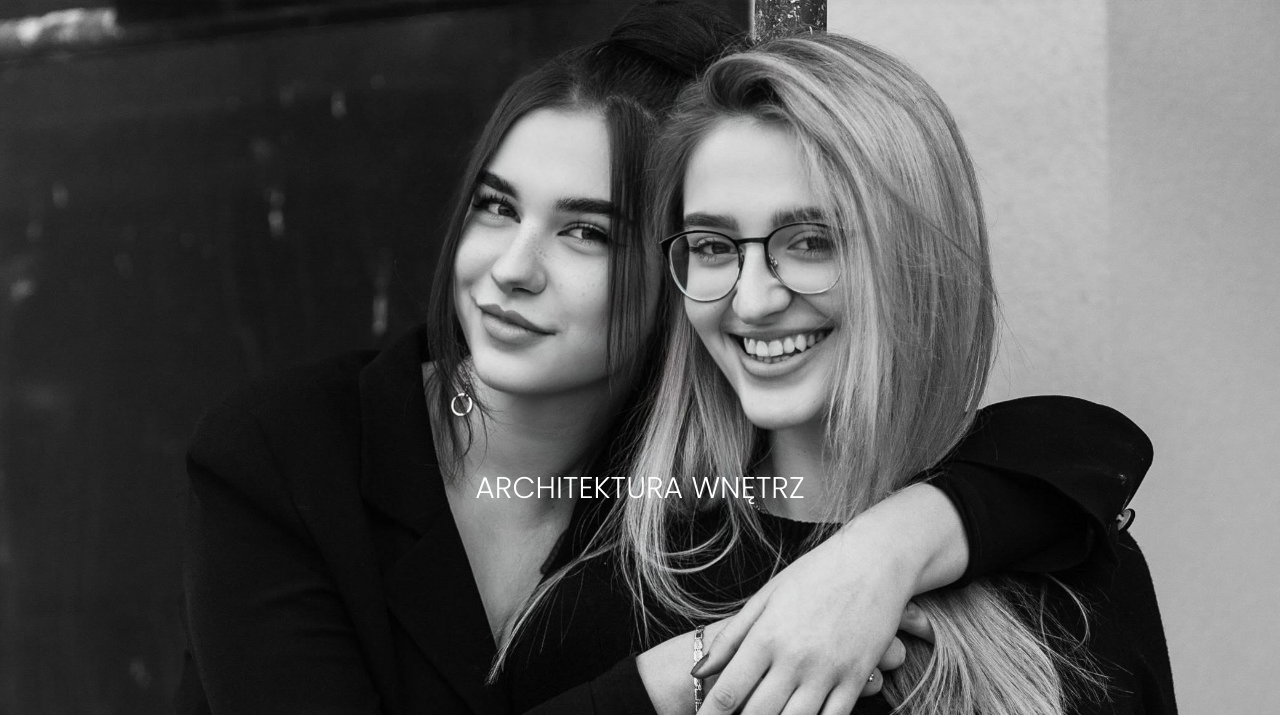
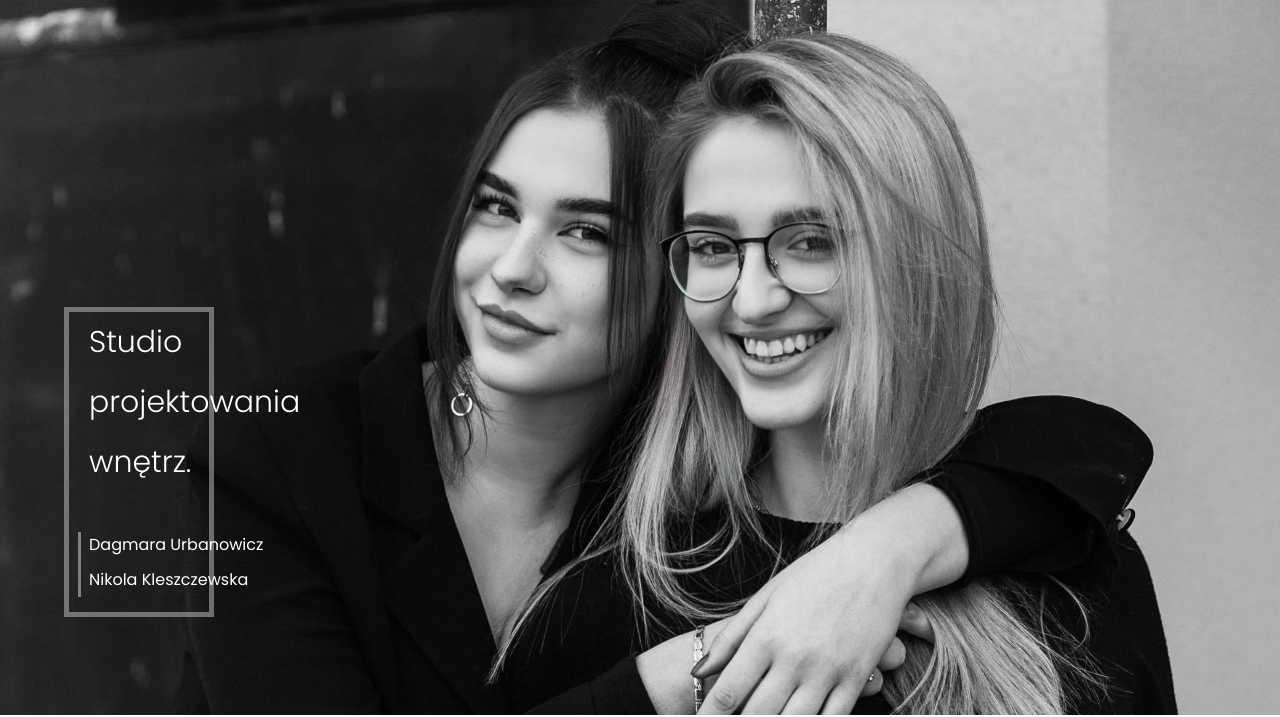
Before and after one commit to mwitkowski96/DN-Architektura-wnetrz, a website: page index.html in a window 1280 px wide. Shown: the part 85-802 px from the top of the page. Drawn offline with Linux system fonts and the light colour scheme.

Commit message:
Changed header visual content

```diff
--- a/index.html
+++ b/index.html
@@ -48,7 +48,13 @@
 </div>
         <header class="header">
     <section class="header-container">
-        <h1 class="header-container__heading">Architektura wnętrz</h1>
+        <div class="header-container-heading">
+            <h1 class="header-container__title">Studio<br>projektowania<br>wnętrz.</h1>
+            <div class="header-container-subtitle">
+                <span>Dagmara Urbanowicz</span>
+                <span class="header-container-subtitle__signature">Nikola Kleszczewska</span>
+            </div>
+        </div>
     </section>
 </header>
         <main>
--- a/src/sass/03-components/_header.scss
+++ b/src/sass/03-components/_header.scss
@@ -7,27 +7,49 @@
 
     &-container{
         position: relative;
-        height: 100%;
+        top: 80%;
+        left: 5%;
+        transform: translateY(-80%);
+        width: 150px;
+        border: 5px solid #c1c1c183;
+        display: flex;
+        align-items: center;
 
-        &__heading{
+        &-heading{
+            margin-left: 20px;
+        }
+
+        &__title{
             width: 100%;
-            text-align: center;
-            position: absolute;
-            bottom: 25%;
-            transform: translateY(-25%);
+            text-align: left;
+            position: relative;
             font-size: $font-size-10;
             font-weight: $font-weight-light;
+            line-height: 60px;
             color: $white;
-            text-transform: uppercase;
             animation: header-animation 0.8s cubic-bezier(0.215, 0.610, 0.355, 0.8) 1s both;
         }
 
-        &-heading{
+        &-subtitle{
+            position: relative;
+            display: block;
+            color: $white;
+            margin-top: 40px;
+
+            &::before{
+                content: '';
+                border-left: 3px solid rgba(255, 255, 255, 0.432);
+                height: 65px;
+                position:absolute;
+                left: -5%;
+                top: 0;
+            }
 
             &__signature{
-                font-size: $font-size-3;
-                color: $white;
-                font-family: 'Yellowtail', sans-serif;
+                display: block;
+                margin-top: 10px;
+                margin-bottom: 20px;
+
             }
         }
     }
```
Also changed, not shown: dist/css/style.min.css, 1 other file.
